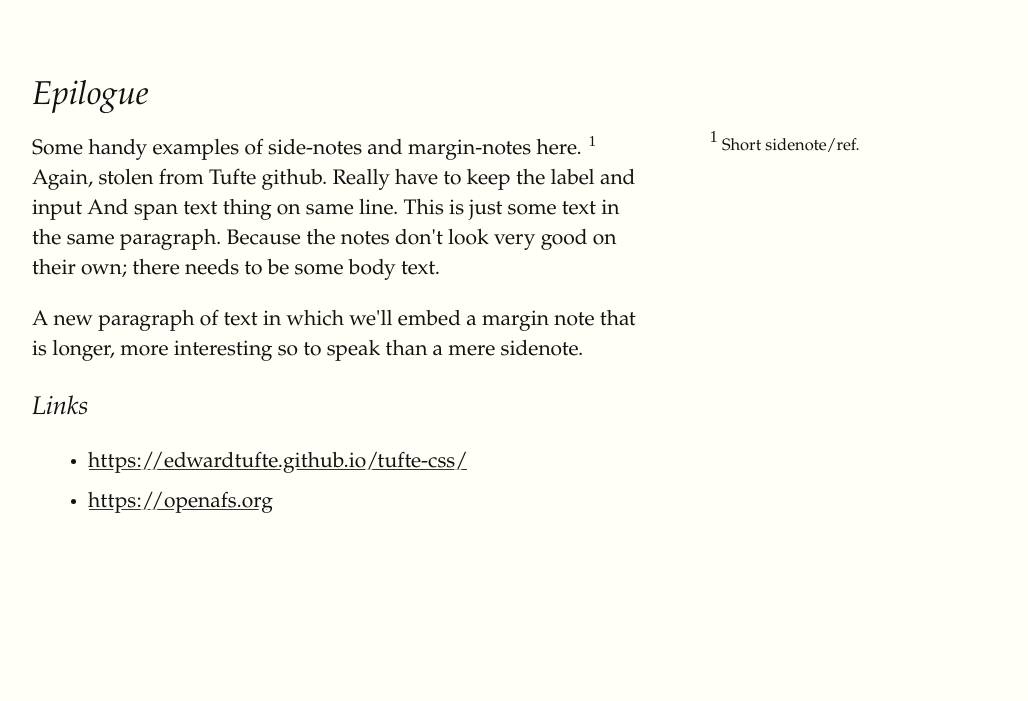
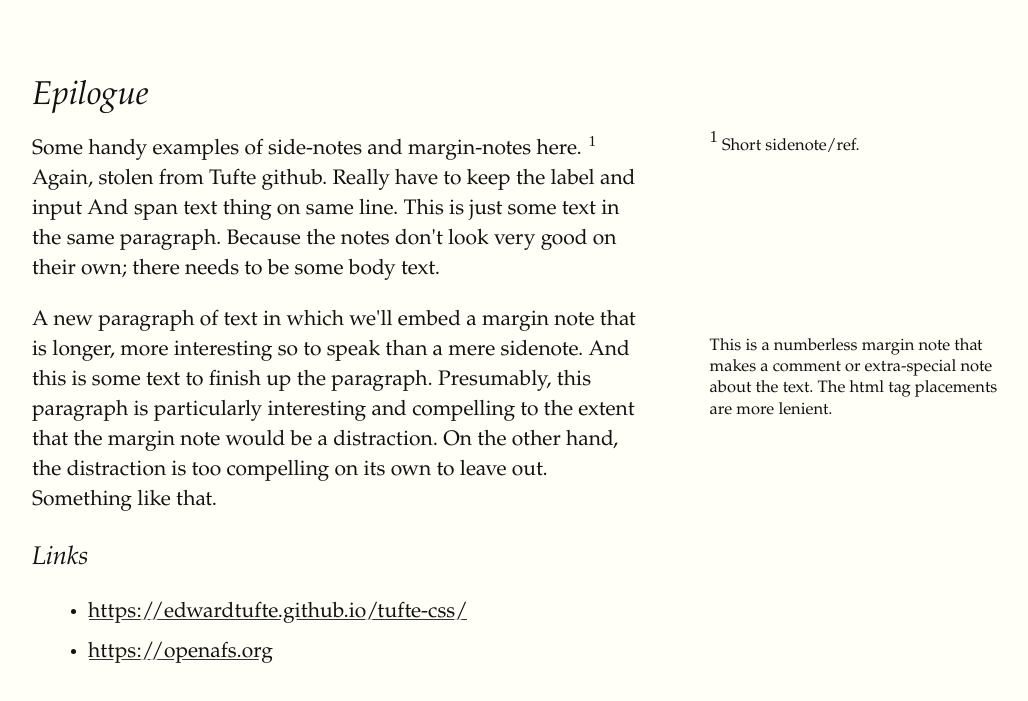
Before and after one commit to netrc/TheCloudThatWas, a plain HTML site: page index.html in a window 1280 px wide. Shown: the part 632-1333 px from the top of the page, without its empty margins (128-1156 px from the left). Before the commit the page ends 1273 px from the top, so only its background shows below. Drawn offline with Linux system fonts and the light colour scheme; a web font is replaced by a local one.

Commit message:
first try at margin note

```diff
--- a/index.html
+++ b/index.html
@@ -35,6 +35,14 @@
         <p>
           A new paragraph of text in which we'll embed a margin note that is longer, more interesting so to speak than
           a mere sidenote.
+          <label for="mn-demo-1" class="margin-toggle">&#8853;</label>
+          <input type="checkbox" id="mn-demo-1" class="margin-toggle"/>
+          <span class="marginnote">
+            This is a numberless margin note that makes a comment or extra-special note about the text. The html tag placements are more lenient.
+          </span>
+          And this is some text to finish up the paragraph. Presumably, this paragraph is particularly interesting and compelling
+          to the extent that the margin note would be a distraction. On the other hand, the distraction is too compelling on its
+          own to leave out. Something like that.
         </p>
         <h3> Links </h3>
         <ul>
```
